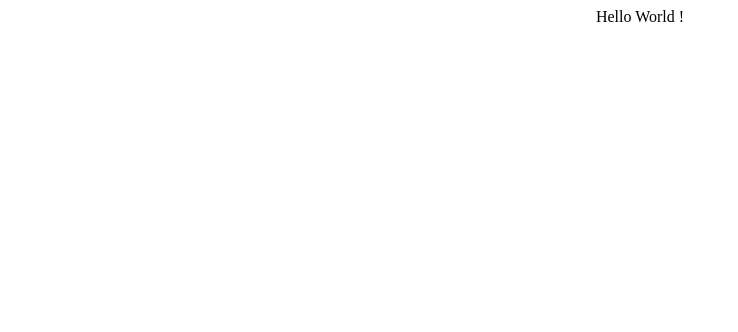
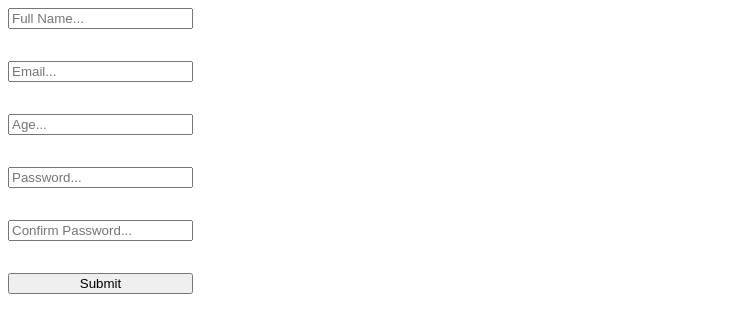
Before and after one commit to samirgautam/React_Basics_Practise, a React (Create React App) app: page / in a window 1280 px wide. Shown: the top 332 px of the page, without its empty margins (0-738 px from the left). Built offline with nearby package versions, Linux system fonts and the light colour scheme.

Commit message:
day6-reactForm

```diff
--- a/package.json
+++ b/package.json
@@ -3,13 +3,16 @@
   "version": "0.1.0",
   "private": true,
   "dependencies": {
+    "@hookform/resolvers": "^3.1.0",
     "@testing-library/jest-dom": "^5.16.5",
     "@testing-library/react": "^13.4.0",
     "@testing-library/user-event": "^13.5.0",
     "react": "^18.2.0",
     "react-dom": "^18.2.0",
+    "react-hook-form": "^7.43.9",
     "react-scripts": "5.0.1",
-    "web-vitals": "^2.1.4"
+    "web-vitals": "^2.1.4",
+    "yup": "^1.1.1"
   },
   "scripts": {
     "start": "react-scripts start",
--- a/src/App.css
+++ b/src/App.css
@@ -36,3 +36,13 @@
     transform: rotate(360deg);
   }
 }
+
+form{
+  display: flex;
+  flex-direction: column;
+  width: fit-content;
+}
+
+p{
+  color: red;
+}
--- a/src/App.js
+++ b/src/App.js
@@ -1,12 +1,12 @@
 
 import './App.css';
-
+import { Form } from "./components/Form";
 
 function App() {
 
   return (
     <div className = "App">
-      Hello World !
+      <Form />
     </div>
   );
 }
--- /dev/null
+++ b/src/components/Form.js
@@ -0,0 +1,34 @@
+import {useForm } from "react-hook-form";
+import {yupResolver} from "@hookform/resolvers/yup";
+import * as yup from "yup";
+
+export const Form =()=>{
+    const schema = yup.object().shape({
+        fullName:yup.string().required("Your Full Name is required !"),
+        email:yup.string().email().required(),
+        age:yup.number().positive().integer().min(18).required(),
+        password:yup.string().min(4).max(20).required(),
+        confirmPassword:yup.string().oneOf([yup.ref("password"),null],"Passwords don't match").required(),
+    });
+    const {register, handleSubmit, formState:{errors}} = useForm({
+        resolver : yupResolver(schema),
+    });
+    const onSubmit =(data)=>{
+        console.log(data);
+    };
+    return(
+        <form onSubmit={handleSubmit(onSubmit)}>
+            <input type="text" placeholder="Full Name..." {...register("fullName")}/>
+            <p>{errors.fullName?.message}</p>
+            <input type="text" placeholder="Email..."{...register("email")}/>
+            <p>{errors.email?.message}</p>
+            <input type="number" placeholder="Age..."{...register("age")}/>
+            <p>{errors.age?.message}</p>
+            <input type="password" placeholder="Password..."{...register("password")}/>
+            <p>{errors.password?.message}</p>
+            <input type="password" placeholder="Confirm Password..."{...register("confirmPassword")}/>
+            <p>{errors.confirmPassword?.message}</p>
+            <input type="submit"/>
+        </form>
+    );
+};
```
Also changed, not shown: 1 other file (tests, documents, lock files or other folders).
